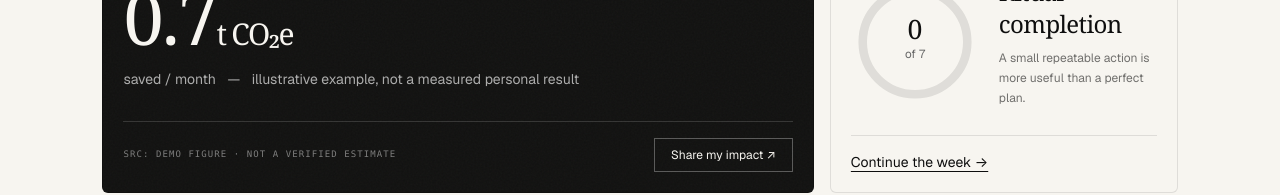
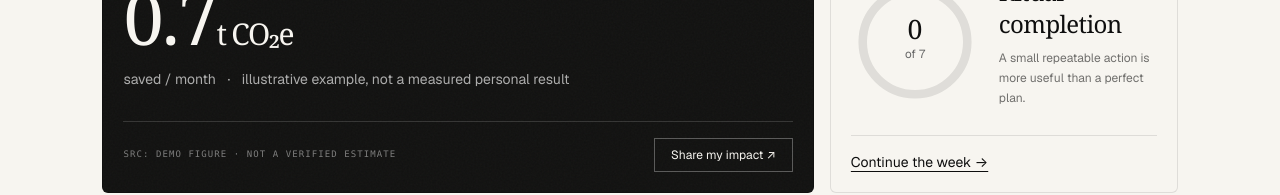
Before and after one commit to akashsharmapb09-cpu/sustainable-app, a React (Vite) app: page /dashboard in a window 1280 px wide. Shown: the part 366-561 px from the top of the page. Built offline with nearby package versions, Linux system fonts and the light colour scheme; no server answers; what @convex-dev/auth would draw is missing.

Commit message:
Remove em dashes from dashboard copy

```diff
--- a/src/features/dashboard/DashboardPage.tsx
+++ b/src/features/dashboard/DashboardPage.tsx
@@ -48,7 +48,7 @@ export function DashboardPage() {
   const [count, setCount] = useState(0);
   const complete = done.filter(Boolean).length;
   const isFinished = complete === 7;
-  const shareText = useMemo(() => `I’m building lighter habits with GreenSwap — practical sustainable swaps for real life. #GreenSwap2026`, []);
+  const shareText = useMemo(() => `I’m building lighter habits with GreenSwap: practical sustainable swaps for real life. #GreenSwap2026`, []);
   useEffect(() => { saveEvent('dashboard_view'); }, []);
   useEffect(() => {
     if (reduceMotion) { setCount(0.7); return; }
@@ -109,7 +109,7 @@ export function DashboardPage() {
           <section className="premium-card editorial-grain bg-[#111110] text-[#F7F5F0] lg:col-span-8" aria-labelledby="saved-title">
             <div className="flex items-start justify-between gap-4"><p className="taxonomy-label text-white/60">YOUR PRACTICE / INDICATIVE VALUE</p><span className="font-mono text-[10px] text-white/50">FIG. 01</span></div>
             <h2 id="saved-title" className="mt-8 font-serif text-5xl leading-none sm:text-7xl"><motion.span key={count.toFixed(2)}>{count.toFixed(1)}</motion.span><span className="text-2xl sm:text-3xl">t CO₂e</span></h2>
-            <p className="mt-4 text-sm text-white/65">saved / month <span className="mx-2">—</span> illustrative example, not a measured personal result</p>
+            <p className="mt-4 text-sm text-white/65">saved / month <span className="mx-2">·</span> illustrative example, not a measured personal result</p>
             <div className="mt-8 flex flex-wrap items-center justify-between gap-4 border-t border-white/15 pt-4"><span className="font-mono text-[9px] uppercase tracking-widest text-white/45">SRC: DEMO FIGURE · NOT A VERIFIED ESTIMATE</span><button onClick={() => void shareImpact()} className="border border-white/30 px-4 py-2 text-xs hover:bg-white hover:text-black" aria-label="Share GreenSwap impact">Share my impact ↗</button></div>
           </section>
           <section className="premium-card flex flex-col justify-between lg:col-span-4" aria-labelledby="ritual-progress-title">
```
